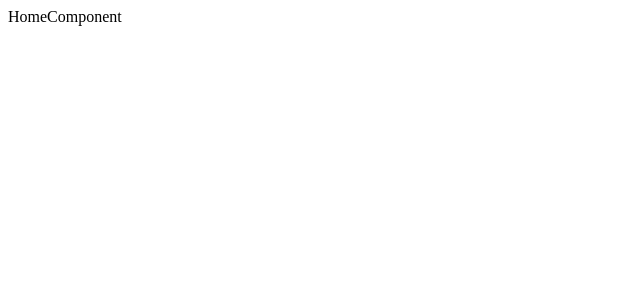
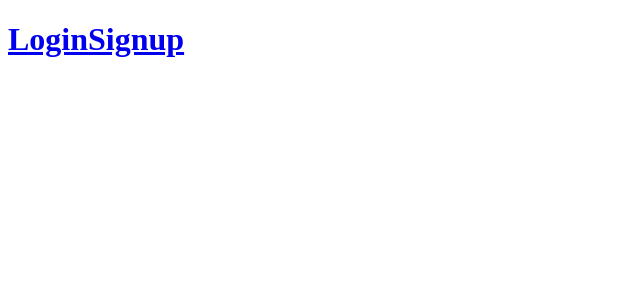
Before and after one commit to saibabu10/react-login-firebase, a React (Create React App) app: page / in a window 1280 px wide. Shown: the top 300 px of the page, without its empty margins (0-640 px from the left). Built offline with nearby package versions, Linux system fonts and the light colour scheme.

Commit message:
Add.the essential html only without css

```diff
--- a/src/components/HomeComponent/HomeComponent.jsx
+++ b/src/components/HomeComponent/HomeComponent.jsx
@@ -1,8 +1,15 @@
 import React from 'react'
-
+import {Link} from 'react-router-dom'
 function HomeComponent() {
   return (
-    <div>HomeComponent</div>
+    <div>
+        <div>
+            <h1>
+                <Link to='/login'>Login</Link>
+                <Link to='/signup'>Signup</Link>
+            </h1>
+        </div>
+    </div>
   )
 }
 
--- a/src/components/LoginComponent/LoginComponent.jsx
+++ b/src/components/LoginComponent/LoginComponent.jsx
@@ -1,10 +1,25 @@
 
 
 import React from 'react'
-
+import {Link} from 'react-router-dom'
 function LoginComponent() {
   return (
-    <div>LoginComponent</div>
+    <div>
+        <h1>Login</h1>
+        <form>
+            <label>Email</label>
+            <br/>
+            <input type='text' placeholder='Enter the Email'/>
+            <br/>
+            <label>Password</label>
+            <br/>
+            <input type='password' placeholder='Enter the Password'/>
+            <br/>
+            Already have a Account? <Link to="/Signup">Signup</Link>
+            <br/>
+            <button>Login</button>
+        </form>
+    </div>
   )
 }
 
--- a/src/components/SignupComponent/SignupComponent.jsx
+++ b/src/components/SignupComponent/SignupComponent.jsx
@@ -1,8 +1,37 @@
+
+
 import React from 'react'
-
+import {Link} from 'react-router-dom'
 function SignupComponent() {
   return (
-    <div>SignupComponent</div>
+    <div>
+        <h1>Signup</h1>
+        <form>
+            <label>First Name</label>
+            <br/>
+            <input type='text' placeholder='Enter the FirstName'/>
+            <br/>
+            <label>Last Name</label>
+            <br/>
+            <input type='text' placeholder='Enter the LastName'/>
+            <br/>
+            <label>Email</label>
+            <br/>
+            <input type='text' placeholder='Enter the Email'/>
+            <br/>
+            <label>Password</label>
+            <br/>
+            <input type='password' placeholder='Enter the Password'/>
+            <br/>
+            <label>Comfirm Password</label>
+            <br/>
+            <input type='password' placeholder='Enter the Confirm Password'/>
+            <br/>
+            Already have a Account? <Link to="/Login">Login</Link>
+            <br/>
+            <button>Signup</button>
+        </form>
+    </div>
   )
 }
 
```
